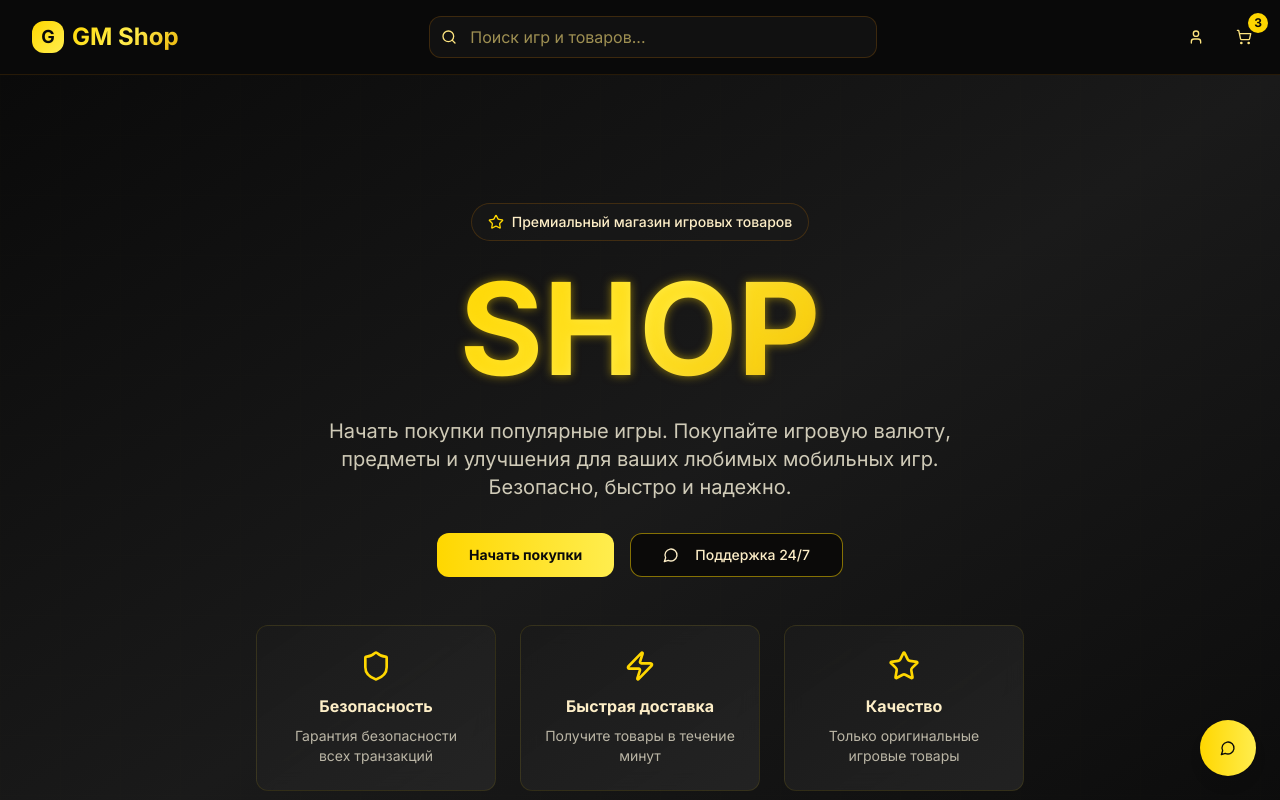
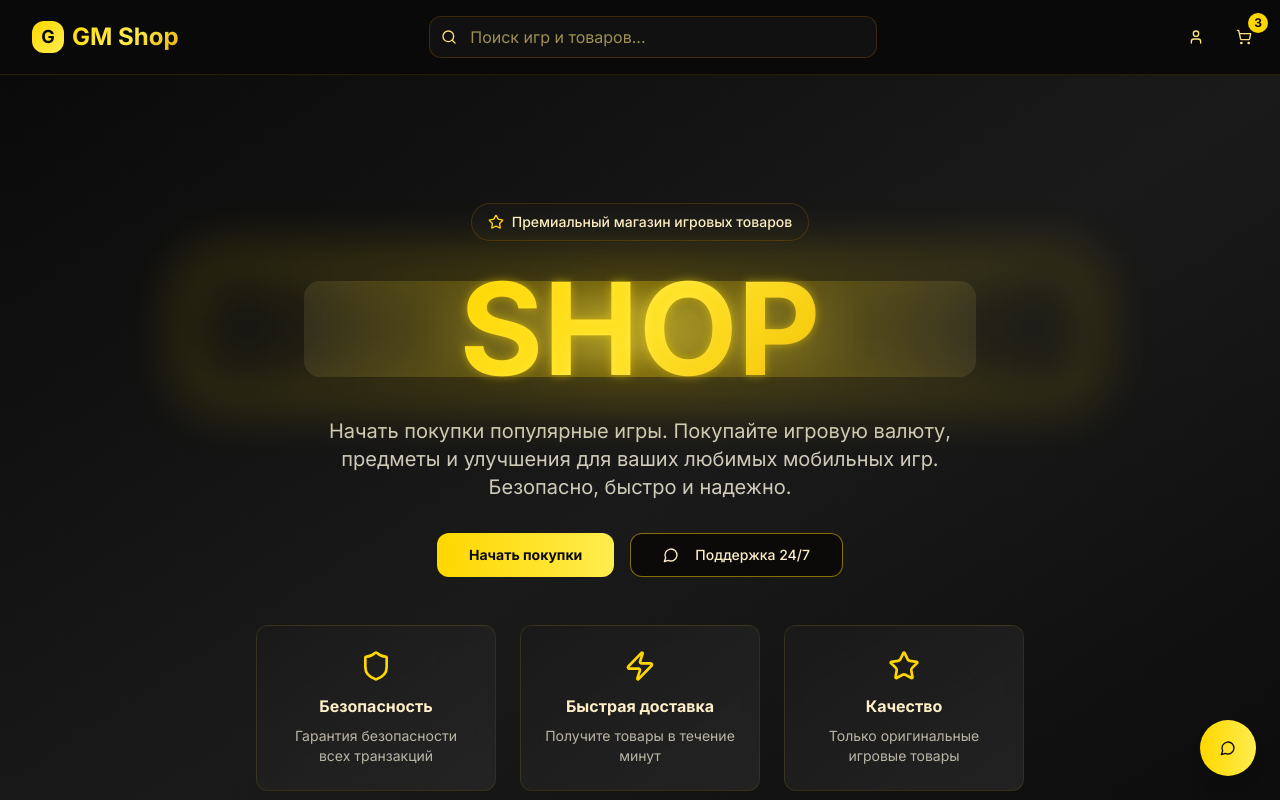
Before and after one commit to worq1337/gm-shop-arcade-mobile, a React (Vite) app: page / in a window 1280 px wide. Shown: the top 800 px of the page. Built offline with nearby package versions, Linux system fonts and the light colour scheme.

Commit message:
Add animated background to GM Shop title
Added an animated background to the "GM Shop" title on the main screen.

```diff
--- a/src/components/Hero.tsx
+++ b/src/components/Hero.tsx
@@ -15,9 +15,19 @@ const Hero = () => {
             <span className="text-gold-300 text-sm font-medium">Премиальный магазин игровых товаров</span>
           </div>
 
-          <h1 className="text-6xl md:text-8xl lg:text-9xl font-bold mb-6 animate-slide-up">
-            <span className="gold-gradient glow-text">SHOP</span>
-          </h1>
+          <div className="relative mb-6 animate-slide-up">
+            {/* Анимированный задний фон для SHOP */}
+            <div className="absolute inset-0 flex items-center justify-center">
+              <div className="w-full h-32 bg-gradient-to-r from-transparent via-gold-500/20 to-transparent rounded-3xl blur-xl animate-glow"></div>
+              <div className="absolute w-3/4 h-24 bg-gradient-to-r from-gold-400/10 via-gold-500/30 to-gold-400/10 rounded-2xl animate-pulse"></div>
+              <div className="absolute w-1/2 h-16 bg-gradient-to-r from-transparent via-gold-600/40 to-transparent rounded-xl blur-md animate-float"></div>
+            </div>
+
+            {/* Основной текст */}
+            <h1 className="relative text-6xl md:text-8xl lg:text-9xl font-bold">
+              <span className="gold-gradient glow-text">SHOP</span>
+            </h1>
+          </div>
 
           <p className="text-lg md:text-xl text-gold-200/80 mb-8 max-w-2xl mx-auto animate-fade-in">
             Начать покупки популярные игры. Покупайте игровую валюту, предметы и улучшения
```
